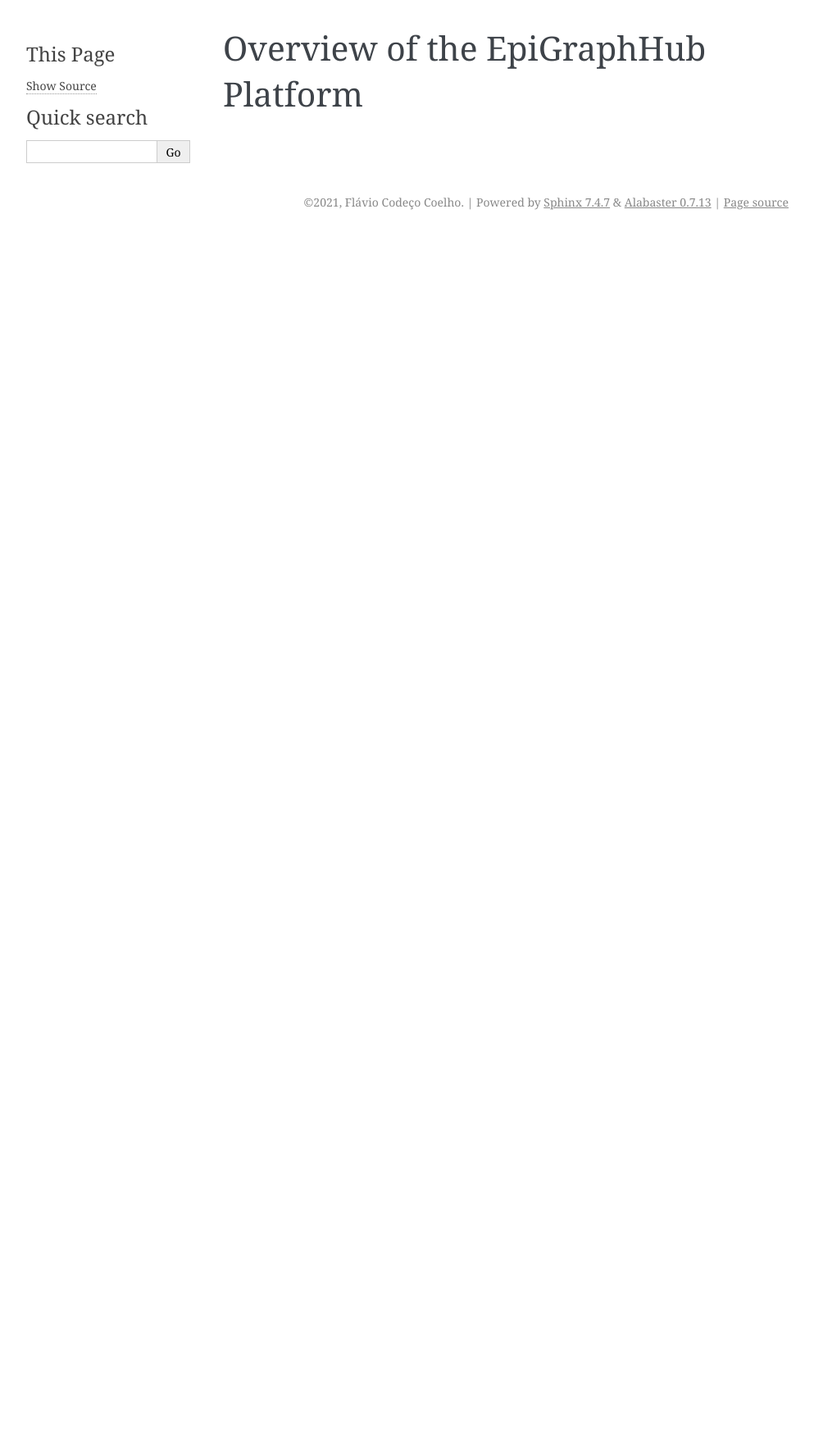
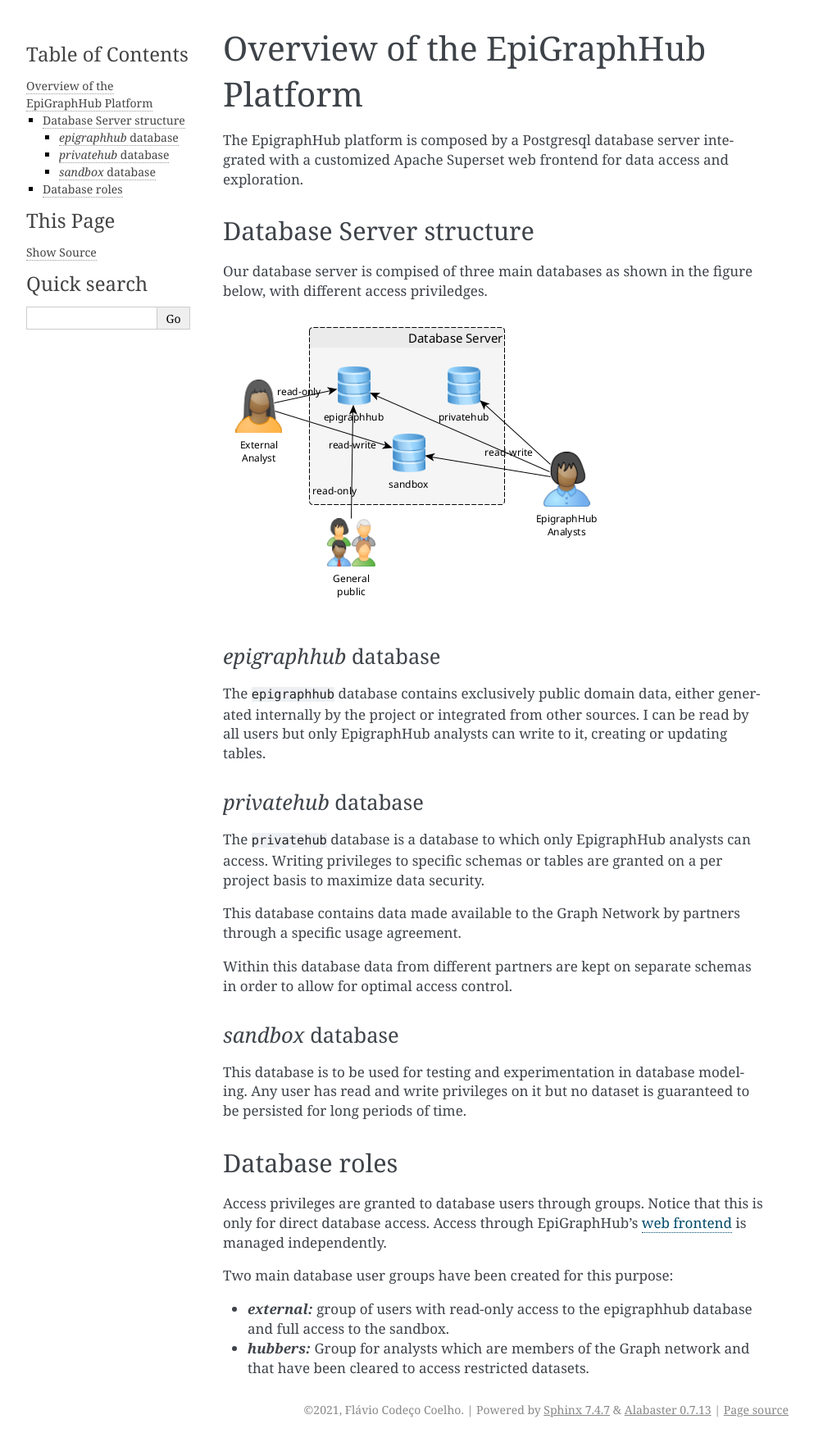
Before and after one commit to thegraphnetwork/EpiGraphHub, a Sphinx documentation site: the page built from Documentation/overview.md, in a window 1280 px wide. Shown: the whole page at 82% size, without its empty margins (148-1141 px from the left). Built offline with Sphinx 7.4.7, drawn with Linux system fonts in a browser that asks for light colours; before the commit the page ends 900 px from its top, so only the background shows below that.

Commit message:
Updated Database documentation

```diff
--- a/Documentation/overview.md
+++ b/Documentation/overview.md
@@ -1 +1,33 @@
 # Overview of the EpiGraphHub Platform
+
+The EpigraphHub platform is composed by a Postgresql database server integrated with a customized Apache Superset web frontend for data access and exploration.
+
+## Database Server structure
+
+Our database server is compised of three main databases as shown in the figure below, with different access priviledges.
+
+![server](db_access.png)
+
+### *epigraphhub* database
+
+The `epigraphhub` database contains exclusively public domain data, either generated internally by the project or integrated from other sources. I can be read by all users but only EpigraphHub analysts can write to it, creating or updating tables.
+
+### *privatehub* database
+The `privatehub` database is a database to which only EpigraphHub analysts can access. Writing privileges to specific schemas or tables are granted on a per project basis to maximize data security.
+
+This database contains data made available to the Graph Network by partners through a specific usage agreement.
+
+Within this database data from different partners are kept on separate schemas in order to allow for optimal access control.
+
+### *sandbox* database
+This database is to be used for testing and experimentation in database modeling. Any user has read and write privileges on it but no dataset is guaranteed to be persisted for long periods of time.
+
+## Database roles
+
+Access privileges are granted to database users through groups. Notice that this is only for direct database access. Access through EpiGraphHub's [web frontend](https://epigraphhub.org) is managed independently.
+
+Two main database user groups have been created for this purpose:
+
+* ***external:***
+    group of users with read-only access to the epigraphhub database and full access to the sandbox.
+* ***hubbers:*** Group for analysts which are members of the Graph network and that have been cleared to access restricted datasets.
```
Also changed, not shown: Documentation/datasources.md (+2 -2 lines), Documentation/db_access.png (added), Documentation/epigraphhub.png (added), 3 other files.
